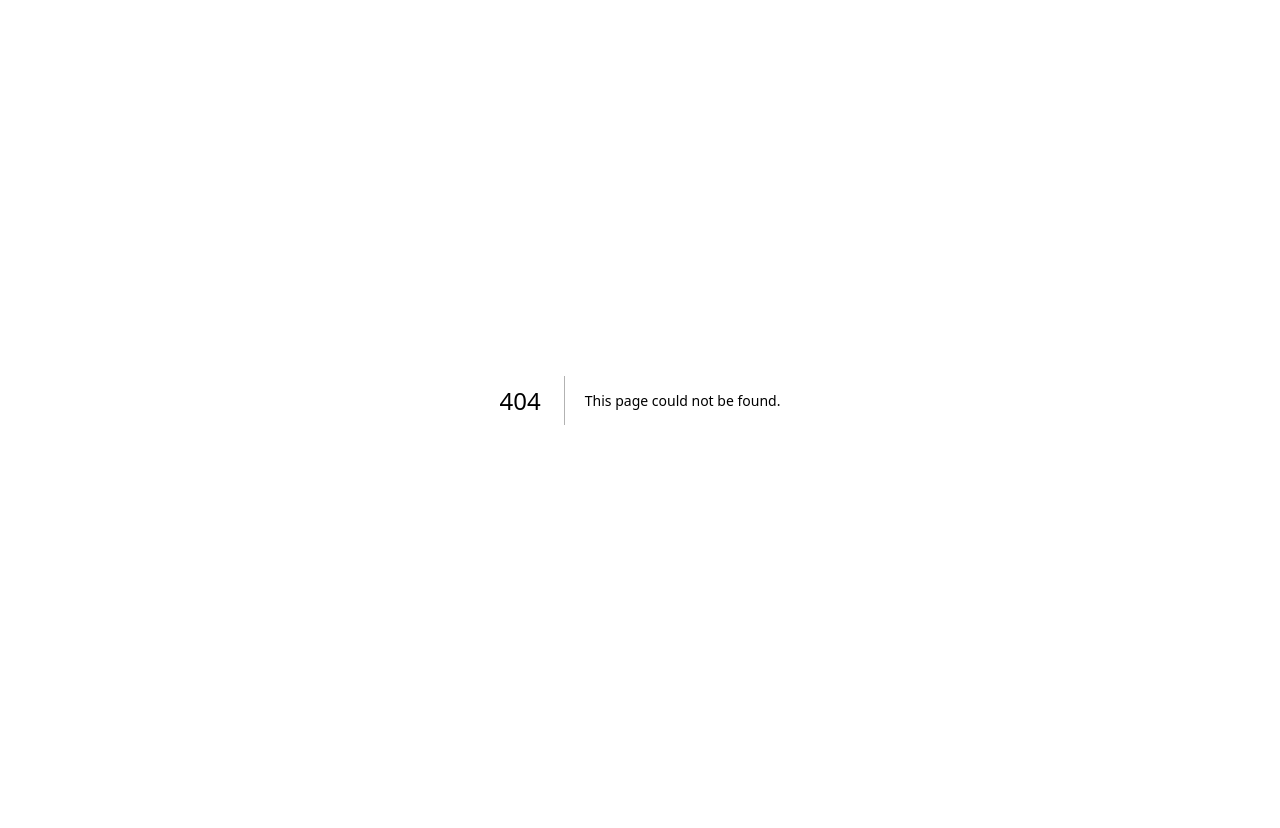
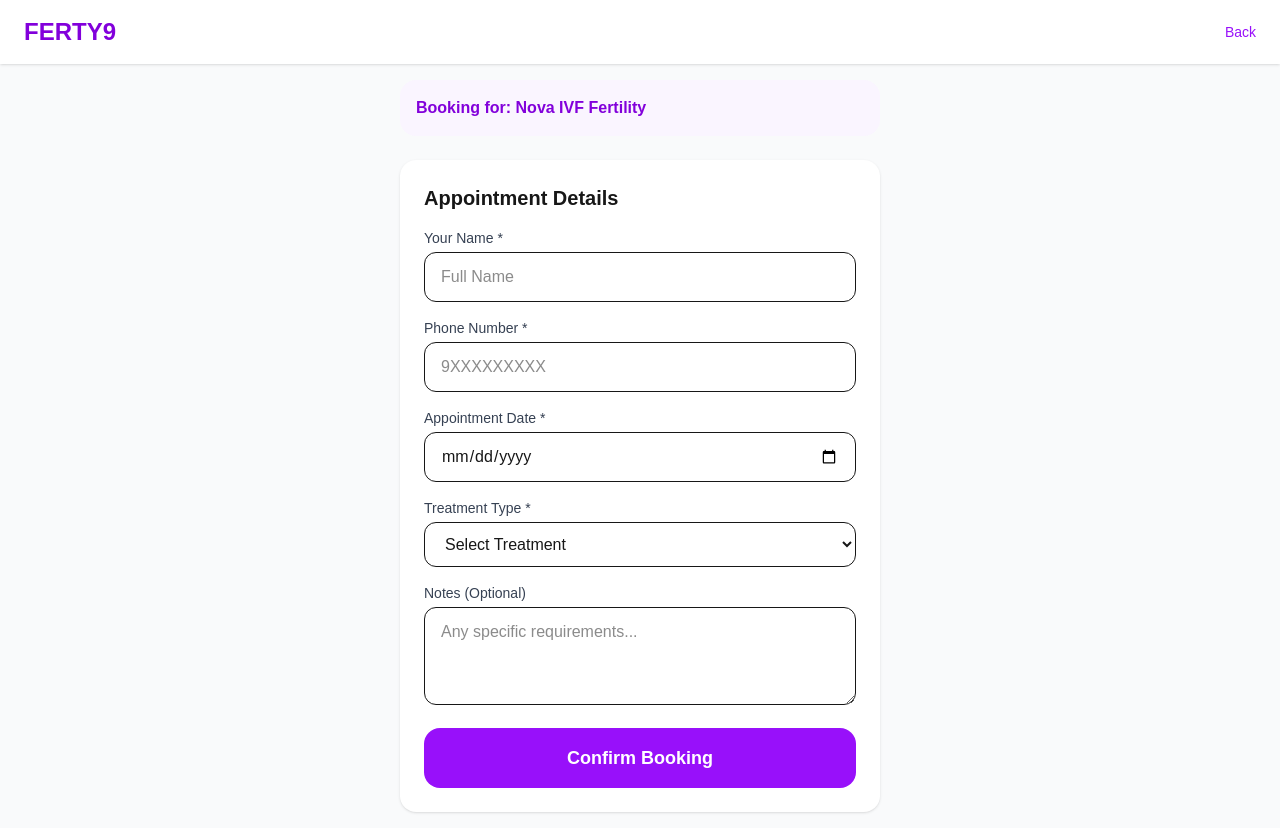
Before and after one commit to woodlandshoot-lang/ferty9, a Next.js app: page /hospitals/1/book in a window 1280 px wide. Before the commit this address had no page. Before the commit the page ends 800 px from the top, so only its background shows below. Built offline with nearby package versions, Linux system fonts and the light colour scheme.

Commit message:
Add hospital detail and booking pages

```diff
--- /dev/null
+++ b/src/app/hospitals/[id]/book/page.tsx
@@ -0,0 +1,107 @@
+'use client'
+import { useState } from 'react'
+import Link from 'next/link'
+import { useParams, useRouter } from 'next/navigation'
+import { createClient } from '@/lib/supabase'
+
+const hospitals: Record<number, string> = {
+  1: 'Nova IVF Fertility',
+  2: 'Oasis Fertility',
+  3: 'Ankura Hospital',
+}
+
+export default function BookAppointmentPage() {
+  const params = useParams()
+  const router = useRouter()
+  const id = Number(params.id)
+  const hospitalName = hospitals[id] || 'Hospital'
+  const [form, setForm] = useState({ name: '', phone: '', date: '', treatment: '', notes: '' })
+  const [loading, setLoading] = useState(false)
+  const [success, setSuccess] = useState(false)
+  const [error, setError] = useState('')
+  const treatments = ['IVF', 'IUI', 'ICSI', 'Egg Freezing', 'Donor Egg', 'Surrogacy', 'Fertility Consultation']
+
+  async function handleSubmit(e: React.FormEvent) {
+    e.preventDefault()
+    setLoading(true)
+    setError('')
+    try {
+      const supabase = createClient()
+      const { data: { user } } = await supabase.auth.getUser()
+      const { error: err } = await supabase.from('appointments').insert({
+        user_id: user?.id,
+        hospital_id: id,
+        hospital_name: hospitalName,
+        patient_name: form.name,
+        phone: form.phone,
+        appointment_date: form.date,
+        treatment_type: form.treatment,
+        notes: form.notes,
+        status: 'pending',
+      })
+      if (err) throw err
+      setSuccess(true)
+    } catch {
+      setError('Booking failed. Please try again.')
+    } finally {
+      setLoading(false)
+    }
+  }
+
+  if (success) {
+    return (
+      <div className="min-h-screen bg-gray-50 flex items-center justify-center p-4">
+        <div className="bg-white rounded-2xl shadow p-8 max-w-md w-full text-center">
+          <div className="text-6xl mb-4">🎉</div>
+          <h2 className="text-2xl font-bold text-green-600 mb-2">Booking Confirmed!</h2>
+          <p className="text-gray-600 mb-6">Your appointment at {hospitalName} is booked!</p>
+          <button onClick={() => router.push('/dashboard')} className="w-full bg-purple-600 text-white font-bold py-3 rounded-xl">Go to Dashboard</button>
+        </div>
+      </div>
+    )
+  }
+
+  return (
+    <div className="min-h-screen bg-gray-50">
+      <header className="bg-white shadow px-6 py-4 flex justify-between items-center">
+        <h1 className="text-2xl font-bold text-purple-700">FERTY9</h1>
+        <Link href={'/hospitals/' + id} className="text-purple-600 text-sm">Back</Link>
+      </header>
+      <div className="max-w-lg mx-auto p-4">
+        <div className="bg-purple-50 rounded-2xl p-4 mb-6">
+          <p className="text-purple-700 font-semibold">Booking for: {hospitalName}</p>
+        </div>
+        <form onSubmit={handleSubmit} className="bg-white rounded-2xl shadow p-6 space-y-4">
+          <h2 className="text-xl font-bold mb-4">Appointment Details</h2>
+          <div>
+            <label className="block text-sm font-medium text-gray-700 mb-1">Your Name *</label>
+            <input required value={form.name} onChange={e => setForm({ ...form, name: e.target.value })} placeholder="Full Name" className="w-full border rounded-xl px-4 py-3 focus:outline-none focus:ring-2 focus:ring-purple-400" />
+          </div>
+          <div>
+            <label className="block text-sm font-medium text-gray-700 mb-1">Phone Number *</label>
+            <input required value={form.phone} onChange={e => setForm({ ...form, phone: e.target.value })} placeholder="9XXXXXXXXX" className="w-full border rounded-xl px-4 py-3 focus:outline-none focus:ring-2 focus:ring-purple-400" />
+          </div>
+          <div>
+            <label className="block text-sm font-medium text-gray-700 mb-1">Appointment Date *</label>
+            <input required type="date" value={form.date} onChange={e => setForm({ ...form, date: e.target.value })} className="w-full border rounded-xl px-4 py-3 focus:outline-none focus:ring-2 focus:ring-purple-400" />
+          </div>
+          <div>
+            <label className="block text-sm font-medium text-gray-700 mb-1">Treatment Type *</label>
+            <select required value={form.treatment} onChange={e => setForm({ ...form, treatment: e.target.value })} className="w-full border rounded-xl px-4 py-3 focus:outline-none focus:ring-2 focus:ring-purple-400">
+              <option value="">Select Treatment</option>
+              {treatments.map(t => <option key={t} value={t}>{t}</option>)}
+            </select>
+          </div>
+          <div>
+            <label className="block text-sm font-medium text-gray-700 mb-1">Notes (Optional)</label>
+            <textarea value={form.notes} onChange={e => setForm({ ...form, notes: e.target.value })} placeholder="Any specific requirements..." rows={3} className="w-full border rounded-xl px-4 py-3 focus:outline-none focus:ring-2 focus:ring-purple-400" />
+          </div>
+          {error && <p className="text-red-500 text-sm">{error}</p>}
+          <button type="submit" disabled={loading} className="w-full bg-purple-600 hover:bg-purple-700 text-white font-bold py-4 rounded-2xl text-lg disabled:opacity-50">
+            {loading ? 'Booking...' : 'Confirm Booking'}
+          </button>
+        </form>
+      </div>
+    </div>
+  )
+}
--- /dev/null
+++ b/src/app/hospitals/[id]/page.tsx
@@ -0,0 +1,84 @@
+'use client'
+import { useState } from 'react'
+import Link from 'next/link'
+import { useParams, useRouter } from 'next/navigation'
+
+const H: Record<number, any> = {
+  1: { id: 1, name: 'Nova IVF Fertility', city: 'Hyderabad', rating: 4.8, successRate: 75, price: '1.2L', doctor: 'Dr. Hrishikesh Pai', treatments: ['IVF', 'IUI', 'ICSI', 'Egg Freezing'], about: 'Nova IVF Fertility is India leading fertility chain with 75% success rate and 10000+ successful pregnancies.', phone: '9100000001' },
+  2: { id: 2, name: 'Oasis Fertility', city: 'Hyderabad', rating: 4.7, successRate: 72, price: '1.0L', doctor: 'Dr. Durga Rao', treatments: ['IVF', 'IUI', 'ICSI', 'Donor Egg'], about: 'Oasis Fertility offers world-class fertility treatment with cutting-edge technology.', phone: '9100000002' },
+  3: { id: 3, name: 'Ankura Hospital', city: 'Hyderabad', rating: 4.6, successRate: 70, price: '95K', doctor: 'Dr. Suresh Kumar', treatments: ['IVF', 'IUI', 'Surrogacy'], about: 'Ankura Hospital trusted name in fertility care with 70% IVF success rate.', phone: '9100000003' },
+}
+
+export default function HospitalDetailPage() {
+  const params = useParams()
+  const router = useRouter()
+  const id = Number(params.id)
+  const h = H[id]
+  const [tab, setTab] = useState('about')
+
+  if (!h) return (
+    <div className="min-h-screen flex items-center justify-center">
+      <p className="text-gray-500">Hospital not found</p>
+    </div>
+  )
+
+  return (
+    <div className="min-h-screen bg-gray-50">
+      <header className="bg-white shadow px-6 py-4 flex justify-between items-center">
+        <h1 className="text-2xl font-bold text-purple-700">FERTY9</h1>
+        <Link href="/hospitals" className="text-purple-600 text-sm">← Back</Link>
+      </header>
+      <div className="max-w-2xl mx-auto p-4">
+        <div className="bg-white rounded-2xl shadow p-6 mb-4">
+          <h2 className="text-2xl font-bold">{h.name}</h2>
+          <p className="text-gray-500 text-sm mt-1">📍 {h.city}</p>
+          <div className="flex gap-3 mt-3 flex-wrap">
+            <span className="bg-purple-50 text-purple-700 px-3 py-1 rounded-lg text-sm">{h.successRate}% success</span>
+            <span className="bg-blue-50 text-blue-700 px-3 py-1 rounded-lg text-sm">₹{h.price}</span>
+            <span className="bg-yellow-50 text-yellow-700 px-3 py-1 rounded-lg text-sm">⭐ {h.rating}</span>
+          </div>
+          <p className="text-gray-600 text-sm mt-2">👨‍⚕️ {h.doctor}</p>
+        </div>
+
+        <div className="flex gap-2 mb-4">
+          {['about', 'treatments', 'contact'].map(t => (
+            <button key={t} onClick={() => setTab(t)}
+              className={tab === t ? 'px-4 py-2 rounded-full bg-purple-600 text-white text-sm capitalize' : 'px-4 py-2 rounded-full bg-white border text-sm capitalize'}>
+              {t}
+            </button>
+          ))}
+        </div>
+
+        {tab === 'about' && (
+          <div className="bg-white rounded-2xl shadow p-6">
+            <p className="text-gray-600">{h.about}</p>
+          </div>
+        )}
+        {tab === 'treatments' && (
+          <div className="bg-white rounded-2xl shadow p-6 flex flex-wrap gap-2">
+            {h.treatments.map((t: string) => (
+              <span key={t} className="bg-purple-50 text-purple-700 px-4 py-2 rounded-full text-sm">{t}</span>
+            ))}
+          </div>
+        )}
+        {tab === 'contact' && (
+          <div className="bg-white rounded-2xl shadow p-6 space-y-3">
+            <a href={'tel:' + h.phone} className="block text-blue-600 font-medium">📞 {h.phone}</a>
+            <a href={'https://wa.me/91' + h.phone + '?text=Hi I want appointment at ' + h.name} target="_blank" className="block text-green-600 font-medium">💬 WhatsApp Inquiry</a>
+          </div>
+        )}
+
+        <div className="mt-6 space-y-3">
+          <button onClick={() => router.push('/hospitals/' + h.id + '/book')}
+            className="w-full bg-purple-600 text-white font-bold py-4 rounded-2xl text-lg">
+            📅 Book Appointment
+          </button>
+          <a href={'https://wa.me/91' + h.phone} target="_blank"
+            className="w-full bg-green-500 text-white font-bold py-4 rounded-2xl text-lg flex items-center justify-center">
+            💬 WhatsApp
+          </a>
+        </div>
+      </div>
+    </div>
+  )
+}
--- a/src/app/hospitals/page.tsx
+++ b/src/app/hospitals/page.tsx
@@ -24,7 +24,7 @@
 <span className="bg-blue-50 text-blue-700 px-3 py-1 rounded-lg text-sm">₹{h.p}</span>
 <span className="bg-green-50 text-green-700 px-3 py-1 rounded-lg text-sm">⭐{h.rating}</span>
 </div>
-<button className="w-full bg-purple-600 text-white py-2 rounded-xl text-sm">Book Appointment →</button>
+<Link href={'/hospitals/' + h.id} className="w-full bg-purple-600 text-white py-2 rounded-xl text-sm block text-center">Book Appointment →</Link>
 </div>
 ))}
 </div>
```
